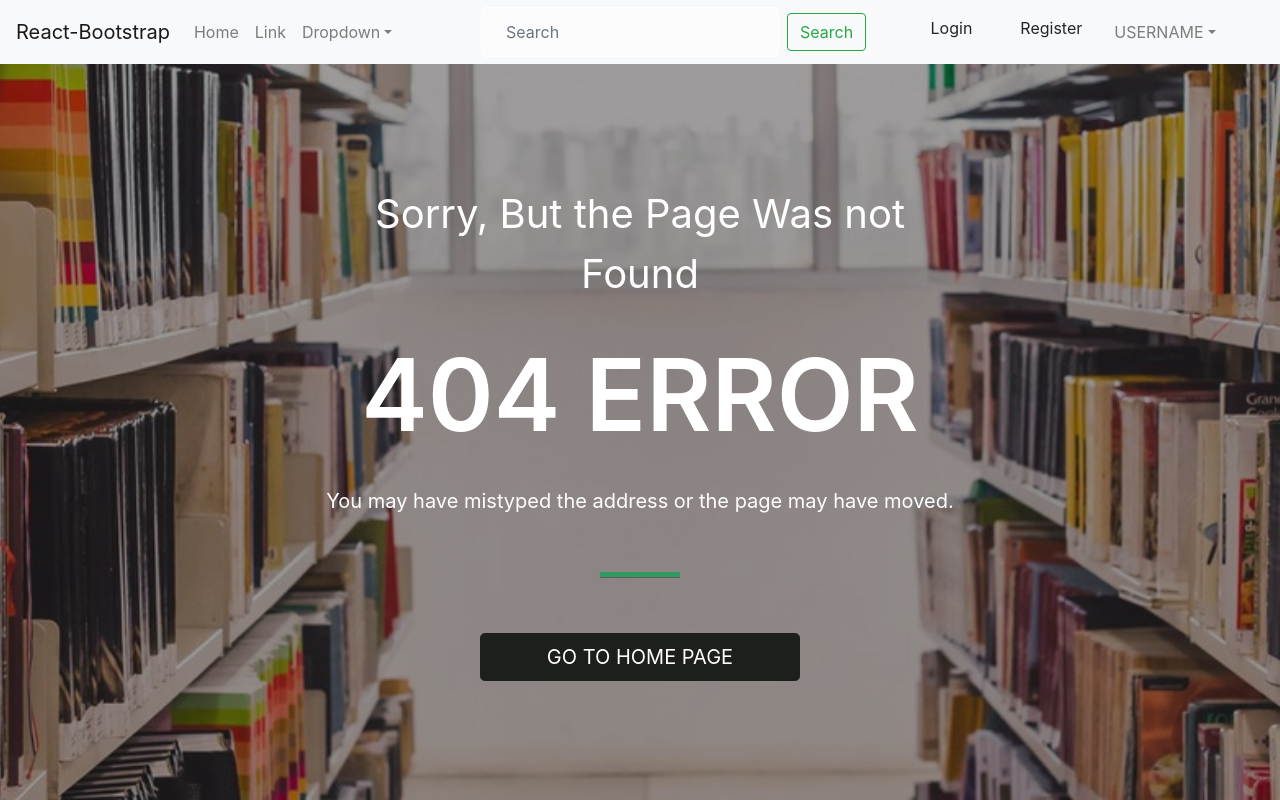
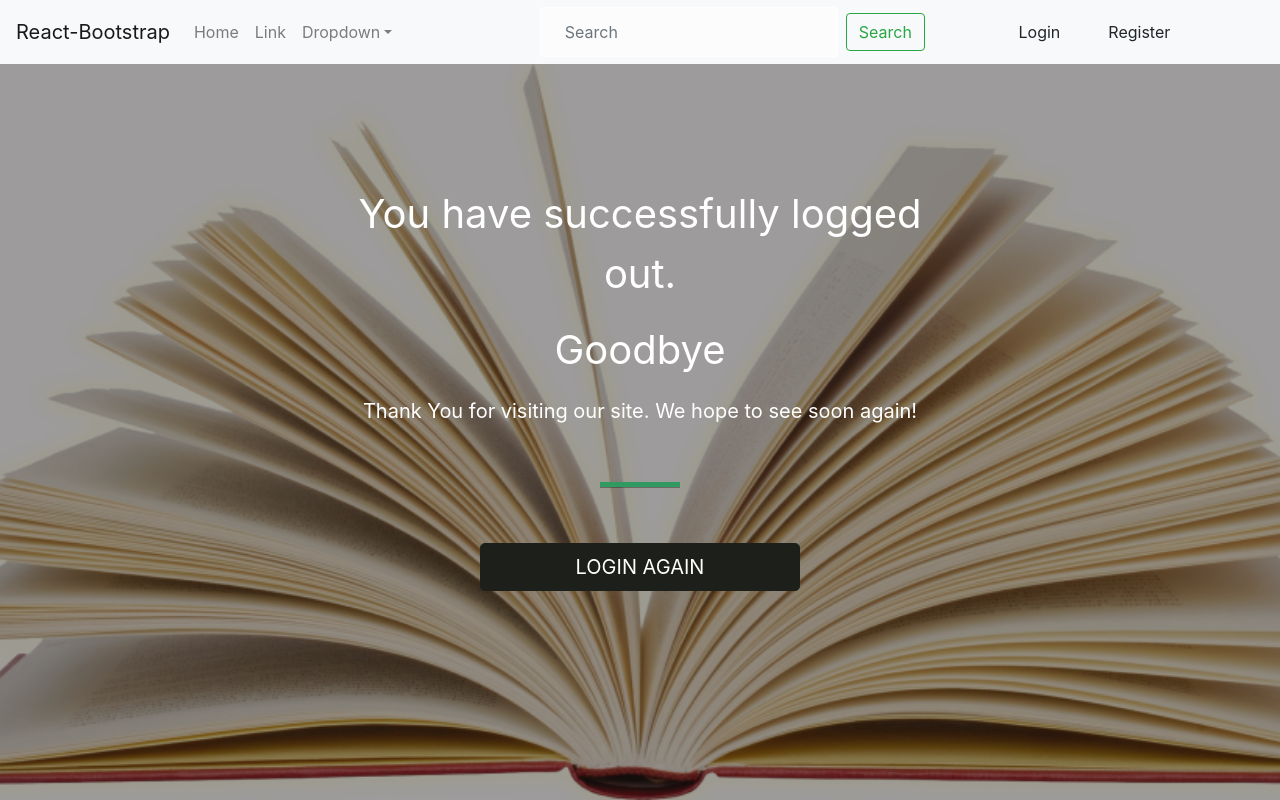
Before and after one commit to kdmladenov/Library-frontend, a React (Create React App) app in the folder library/: page /logout in a window 1280 px wide. Before the commit this address had no page. Built offline with nearby package versions, Linux system fonts and the light colour scheme.

Commit message:
GuardedRoute added

```diff
--- a/library/src/App.js
+++ b/library/src/App.js
@@ -12,15 +12,21 @@ import Register from './components/Forms/Register';
 import UserTimeline from './containers/User/UserTimeline';
 import UserProfile from './containers/User/UserProfile';
 import UserChangePassword from './containers/User/UserChangePassword';
-import NotFound from './components/ErrorPages/NotFound';
+import NotFound from './components/StaticPages/NotFound';
+import Forbidden from './components/StaticPages/Forbidden';
+import ServiceUnavailable from './components/StaticPages/ServiceUnavailable';
 import TermsAndPolicy from './components/TermsAndPolicy/TermsAndPolicy';
 import AuthContext, { getUser } from './providers/AuthContext';
+import GuardedRoute from './providers/GuardedRoute';
+import Logout from './components/StaticPages/Logout';
 
 const App = () => {
   const [authValue, setAuthValue] = useState({
     isLoggedIn: !!getUser(),
     user: getUser(),
   });
+
+  const { isLoggedIn } = authValue;
 
   return (
     <BrowserRouter>
@@ -31,11 +37,14 @@ const App = () => {
           <Route path="/home" component={Home} />
           <Route path="/termsAndPolicy" component={TermsAndPolicy} />
           <Route path="/login" exact component={Login} />
+          <Route path="/logout" exact component={Logout} />
           <Route path="/register" exact component={Register} />
-          <Route path="/user/timeline" component={UserTimeline} />
-          <Route path="/user/profile" component={UserProfile} />
-          <Route path="/user/changePassword" component={UserChangePassword} />
-          <Route path="/books" component={Books} />
+          <GuardedRoute path="/user/timeline" component={UserTimeline} isLoggedIn={isLoggedIn} />
+          <GuardedRoute path="/user/profile" component={UserProfile} isLoggedIn={isLoggedIn} />
+          <GuardedRoute path="/user/changePassword" component={UserChangePassword} isLoggedIn={isLoggedIn} />
+          <GuardedRoute path="/books" component={Books} isLoggedIn={isLoggedIn} />
+          <Route path="/forbidden" component={Forbidden} />
+          <Route path="/serviceUnavailable" component={ServiceUnavailable} />
           <Route path="*" component={NotFound} />
         </Switch>
       </AuthContext.Provider>
--- a/library/src/components/Forms/Login.js
+++ b/library/src/components/Forms/Login.js
@@ -44,7 +44,9 @@ const Login = () => {
         if (data.message) {
           throw new Error(data.message);
         }
-        const token = { data };
+        const { token } = data;
+        console.log(data);
+        console.log(token);
         localStorage.setItem('token', token);
         auth.setAuthValue({
           isLoggedIn: true,
--- a/library/src/components/Header/Header.js
+++ b/library/src/components/Header/Header.js
@@ -1,4 +1,4 @@
-import { NavLink } from 'react-router-dom';
+import { NavLink, useHistory } from 'react-router-dom';
 import './Header.css';
 import {
   Navbar,
@@ -8,8 +8,34 @@ import {
   Form,
   FormControl,
 } from "react-bootstrap";
+import { useContext } from 'react';
+import AuthContext, { getToken } from '../../providers/AuthContext';
+import { BASE_URL } from '../../common/constants';
 
 const Header = () => {
+  const { isLoggedIn, setAuthValue } = useContext(AuthContext);
+  const token = getToken();
+  const history = useHistory();
+
+  const logout = () => {
+    console.log(token);
+    fetch(`${BASE_URL}/auth/logout`, {
+      method: 'DELETE',
+      headers: {
+        Authorization: `Bearer ${token}`,
+      },
+    })
+      .then(res => res.json())
+      .then(() => {
+        localStorage.removeItem('token');
+        setAuthValue({
+          user: null,
+          isLoggedIn: false,
+        });
+        history.push('/logout');
+      });
+  };
+
   return (
     <Navbar bg="light" expand="lg">
       <Navbar.Brand href="#home">React-Bootstrap</Navbar.Brand>
@@ -31,14 +57,23 @@ const Header = () => {
           <Button variant="outline-success">Search</Button>
         </Form>
         <Nav className="mr-auto">
-          <NavLink to="/login" className="dropdown-item">Login</NavLink>
-          <NavLink to="/register" className="dropdown-item">Register</NavLink>
-          <NavDropdown title="USERNAME" id="basic-nav-dropdown">
-            <NavLink to="/user/timeline" className="dropdown-item">Timeline</NavLink>
-            <NavLink to="/user/profile" className="dropdown-item">Profile</NavLink>
-            <NavLink to="/user/changePassword" className="dropdown-item">Change Password</NavLink>
-            <NavDropdown.Item href="#action/3.4" className="dropdown-item">Logout</NavDropdown.Item>
-          </NavDropdown>
+          {isLoggedIn
+            ? (
+              <>
+                <NavDropdown title="USERNAME" id="basic-nav-dropdown">
+                  <NavLink to="/user/timeline" className="dropdown-item">Timeline</NavLink>
+                  <NavLink to="/user/profile" className="dropdown-item">Profile</NavLink>
+                  <NavLink to="/user/changePassword" className="dropdown-item">Change Password</NavLink>
+                  <Nav.Link className="dropdown-item" onClick={logout}>Logout</Nav.Link>
+                </NavDropdown>
+              </>
+            )
+            : (
+              <>
+                <NavLink to="/login" className="dropdown-item">Login</NavLink>
+                <NavLink to="/register" className="dropdown-item">Register</NavLink>
+              </>
+            )}
         </Nav>
       </Navbar.Collapse>
     </Navbar>
--- a/library/src/components/ErrorPages/Forbidden.js
+++ b/library/src/components/StaticPages/Forbidden.js
@@ -1,4 +1,4 @@
-import './errorPage.css';
+import './staticPage.css';
 import { Button } from 'react-bootstrap';
 import { useHistory } from 'react-router-dom';
 
@@ -6,9 +6,9 @@ const NotFound = () => {
   const history = useHistory();
 
   return (
-    <div style={{ backgroundImage: `url(${process.env.PUBLIC_URL}/images/forbidden.jpg)` }} className="error-wrapper-outer">
-      <div className="error-wrapper-inner">
-        <div className="error-content">
+    <div style={{ backgroundImage: `url(${process.env.PUBLIC_URL}/images/forbidden.jpg)` }} className="static-wrapper-outer">
+      <div className="static-wrapper-inner">
+        <div className="static-content">
           <p className="medium">Sorry, But the Page is Forbidden</p>
           <p className="large">403 ERROR</p>
           <p className="small">You do not have access to this page or resource for some reason.</p>
--- /dev/null
+++ b/library/src/components/StaticPages/Logout.js
@@ -0,0 +1,26 @@
+import './staticPage.css';
+import { Button } from 'react-bootstrap';
+import { useHistory } from 'react-router-dom';
+
+const Logout = () => {
+  const history = useHistory();
+  return (
+    <div style={{ backgroundImage: `url(${process.env.PUBLIC_URL}/images/forms.png)` }} className="static-wrapper-outer">
+      <div className="static-wrapper-inner">
+        <div className="static-content">
+          <p className="medium">You have successfully logged out.</p>
+          <p className="medium">Goodbye</p>
+          <p className="small">Thank You for visiting our site. We hope to see soon again!</p>
+        </div>
+        <Button
+          className="btn btn-dark btn-lg btn-block"
+          onClick={() => history.push('/login')}
+        >
+          LOGIN AGAIN
+        </Button>
+      </div>
+    </div>
+  );
+};
+
+export default Logout;
--- a/library/src/components/ErrorPages/NotFound.js
+++ b/library/src/components/StaticPages/NotFound.js
@@ -1,13 +1,13 @@
-import './errorPage.css';
+import './staticPage.css';
 import { Button } from 'react-bootstrap';
 import { useHistory } from 'react-router-dom';
 
 const NotFound = () => {
   const history = useHistory();
   return (
-    <div style={{ backgroundImage: `url(${process.env.PUBLIC_URL}/images/error-page.jpg)` }} className="error-wrapper-outer">
-      <div className="error-wrapper-inner">
-        <div className="error-content">
+    <div style={{ backgroundImage: `url(${process.env.PUBLIC_URL}/images/error-page.jpg)` }} className="static-wrapper-outer">
+      <div className="static-wrapper-inner">
+        <div className="static-content">
           <p className="medium">Sorry, But the Page Was not Found</p>
           <p className="large">404 ERROR</p>
           <p className="small">You may have mistyped the address or the page may have moved.</p>
--- a/library/src/components/ErrorPages/ServiceUnavailable.js
+++ b/library/src/components/StaticPages/ServiceUnavailable.js
@@ -1,4 +1,4 @@
-import './errorPage.css';
+import './staticPage.css';
 import { Button } from 'react-bootstrap';
 import { useHistory } from 'react-router-dom';
 
@@ -6,9 +6,9 @@ const ServiceUnavailable = () => {
   const history = useHistory();
 
   return (
-    <div style={{ backgroundImage: `url(${process.env.PUBLIC_URL}/images/ServiceUnavailable.jpeg)` }} className="error-wrapper-outer">
-      <div className="error-wrapper-inner">
-        <div className="error-content">
+    <div style={{ backgroundImage: `url(${process.env.PUBLIC_URL}/images/ServiceUnavailable.jpeg)` }} className="static-wrapper-outer">
+      <div className="static-wrapper-inner">
+        <div className="static-content">
           <p className="medium">Service is Temporary Unavailable</p>
           <p className="large">503 ERROR</p>
           <p className="small">
--- a/library/src/components/ErrorPages/errorPage.css
+++ b/library/src/components/StaticPages/staticPage.css
@@ -11,27 +11,27 @@
   font-size: min(6vw, 20px);
 }
 
-.error-wrapper-outer{
+.static-wrapper-outer{
   text-align: center;
   background-size: cover;
   background-position: center;
   background-repeat: no-repeat;
 }
 
-.error-wrapper-inner {
+.static-wrapper-inner {
   height: 92vh;
   padding: 15vh 5vw 0;
   color: #ffffff;
   background-color: #120e0e69;
 }
 
-.error-content {
+.static-content {
   max-width: 40rem;
   margin-left: auto;
   margin-right: auto;
 }
 
-div.error-content::after {
+div.static-content::after {
   content: "asd";
   color: transparent;
   display: block;
@@ -42,7 +42,7 @@ div.error-content::after {
   margin: 7vh auto;
 }
 
-.error-wrapper-inner .btn {
+.static-wrapper-inner .btn {
   max-width: 20rem;
   margin-left: auto;
   margin-right: auto;
--- /dev/null
+++ b/library/src/providers/GuardedRoute.js
@@ -0,0 +1,22 @@
+/* eslint-disable react/jsx-props-no-spreading */
+import PropTypes from 'prop-types';
+import { Redirect, Route } from 'react-router-dom';
+
+const GuardedRoute = ({ component: Component, isLoggedIn, ...rest }) => {
+  return (
+    <Route
+      {...rest}
+      render={props => (isLoggedIn ? <Component {...props} /> : <Redirect to="/home" />)}
+    />
+  );
+};
+
+GuardedRoute.propTypes = {
+  component: PropTypes.oneOfType([
+    PropTypes.arrayOf(PropTypes.node),
+    PropTypes.node,
+  ]).isRequired,
+  isLoggedIn: PropTypes.bool.isRequired,
+};
+
+export default GuardedRoute;
```
